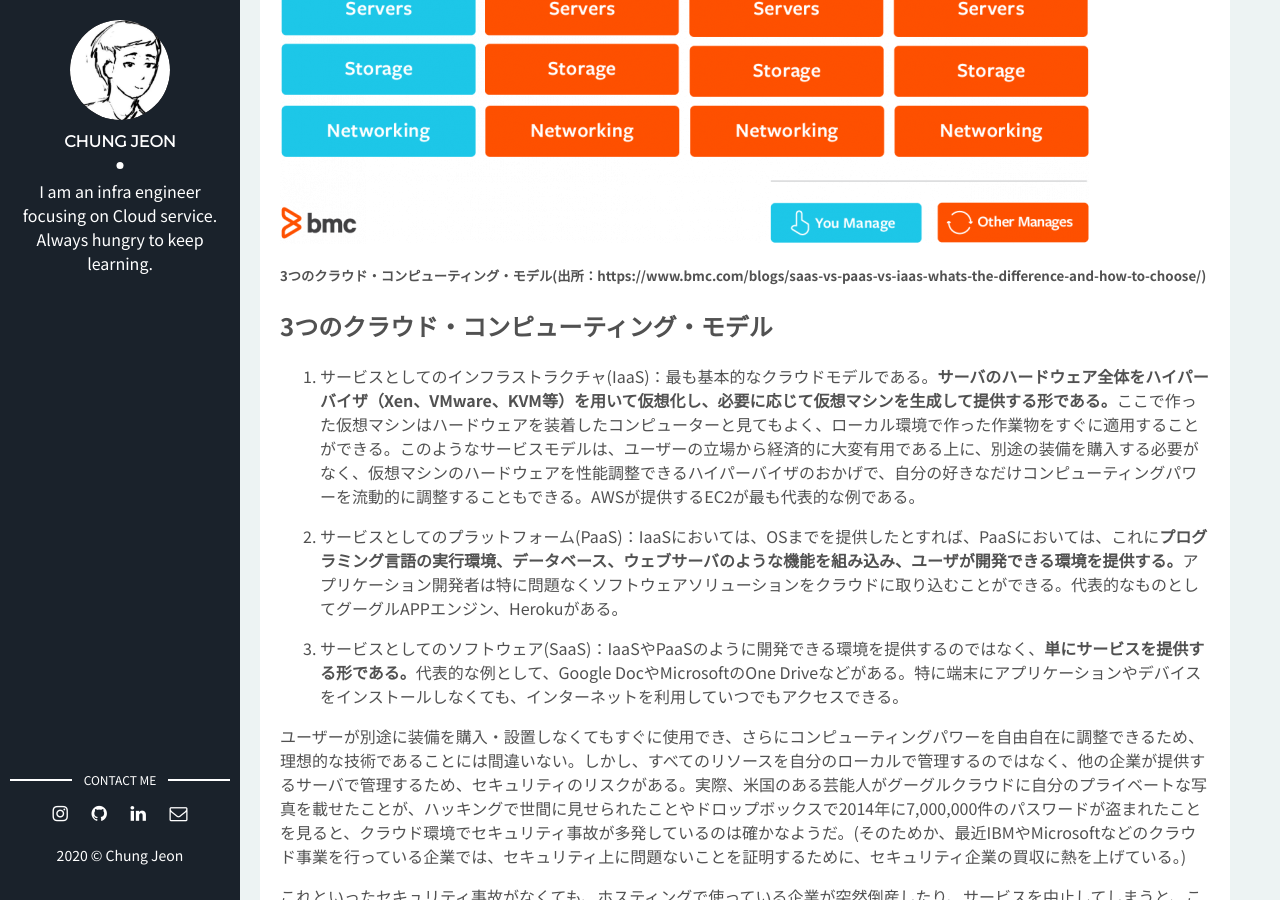
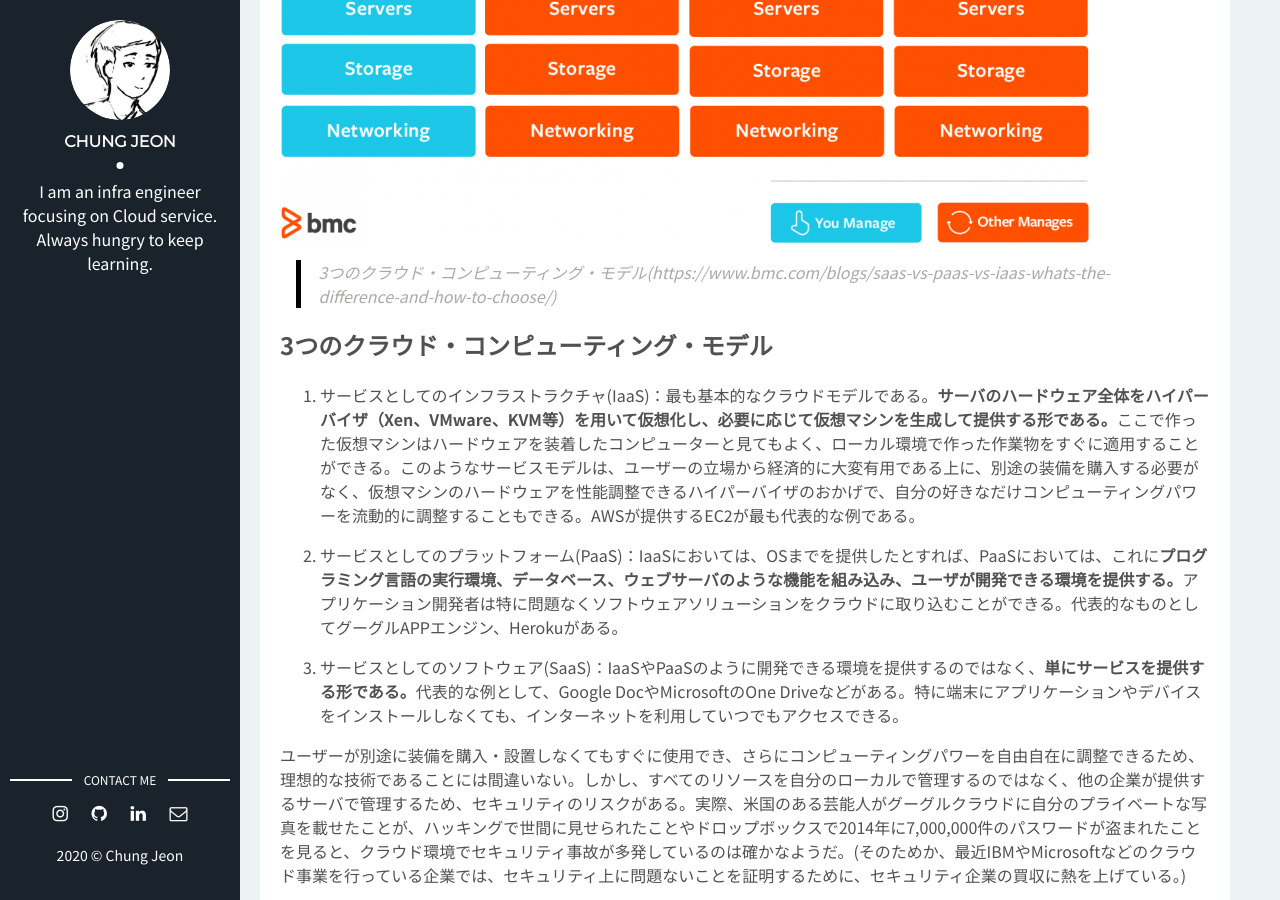
Before and after one commit to C4stleB/c4stleb.github.io, a Jekyll site: the page built from _posts/2020-05-05-cloud-computing.md, in a window 1280 px wide and 900 px high, scrolled down 1505 px. Built offline with Jekyll 4.4.1, drawn with Linux system fonts in a browser that asks for light colours; comment, search, counter and statistics services are not loaded.

Commit message:
Update 2020-05-05-cloud-computing.md

```diff
--- a/_posts/2020-05-05-cloud-computing.md
+++ b/_posts/2020-05-05-cloud-computing.md
@@ -17,7 +17,7 @@ img: cloud-compute.jpg
 もちろん、クラウド・コンピューティングは、このようなモデルだけを持つわけではない。各使用目的によって大きく3つのモデルが存在する。
 
 ![3つのクラウド・コンピューティング・モデル](../assets/img/saas-vs-paas-vs-iaas.png)
-##### 3つのクラウド・コンピューティング・モデル(出所：https://www.bmc.com/blogs/saas-vs-paas-vs-iaas-whats-the-difference-and-how-to-choose/)
+> 3つのクラウド・コンピューティング・モデル(https://www.bmc.com/blogs/saas-vs-paas-vs-iaas-whats-the-difference-and-how-to-choose/)
 
 ## 3つのクラウド・コンピューティング・モデル
 1. サービスとしてのインフラストラクチャ(IaaS)：最も基本的なクラウドモデルである。**サーバのハードウェア全体をハイパーバイザ（Xen、VMware、KVM等）を用いて仮想化し、必要に応じて仮想マシンを生成して提供する形である。**ここで作った仮想マシンはハードウェアを装着したコンピューターと見てもよく、ローカル環境で作った作業物をすぐに適用することができる。このようなサービスモデルは、ユーザーの立場から経済的に大変有用である上に、別途の装備を購入する必要がなく、仮想マシンのハードウェアを性能調整できるハイパーバイザのおかげで、自分の好きなだけコンピューティングパワーを流動的に調整することもできる。AWSが提供するEC2が最も代表的な例である。
```
